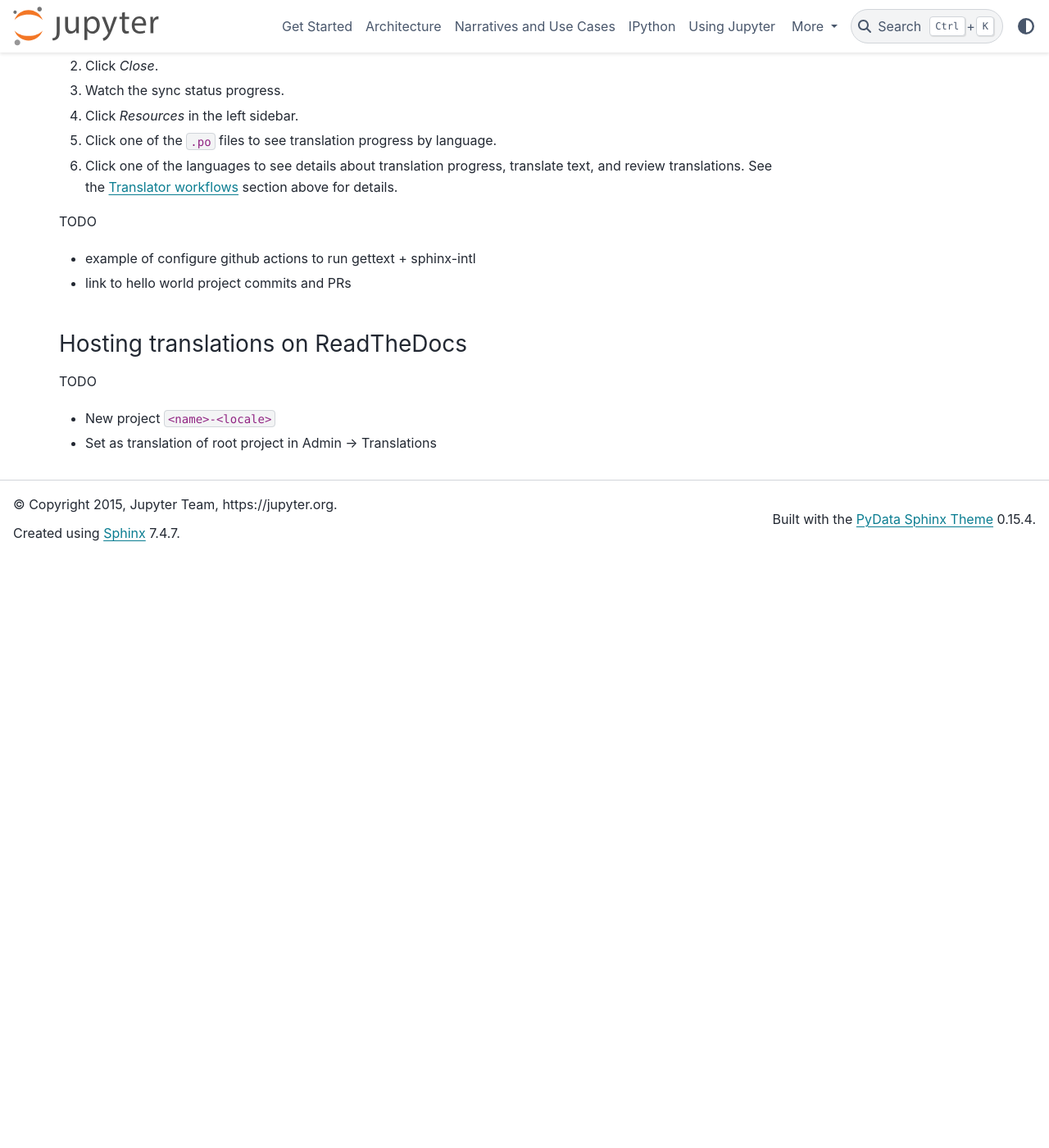
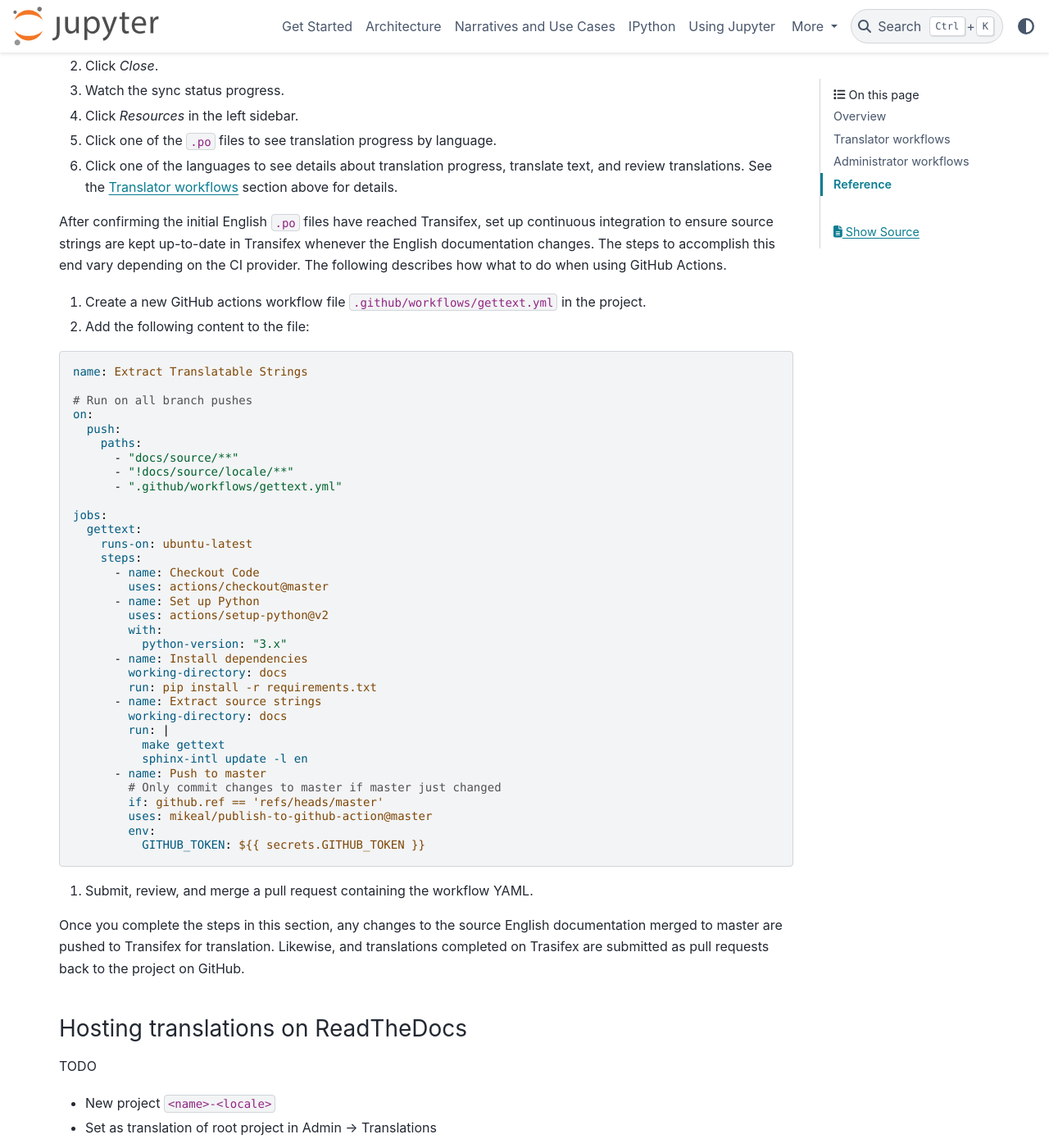
Before and after one commit to jupyter/jupyter, a Sphinx documentation site: the page built from docs/source/contrib_docs/doc-new-translation.md, in a window 1280 px wide and 1400 px high, scrolled down 6642 px. Shown: the whole window at 82% size. Built offline with Sphinx 7.4.7 and the PyData theme 0.15.4, drawn with Linux system fonts in a browser that asks for light colours; pages that are not in the unit, such as notebooks, are missing from menus; before the commit the page ends 7321 px from its top, so only the background shows below that; some of the changed text lies outside the part shown.

Commit message:
Add CI GitHub Action section and link to helloworld project

````diff
--- a/docs/source/contrib_docs/doc-new-translation.md
+++ b/docs/source/contrib_docs/doc-new-translation.md
@@ -259,10 +259,56 @@
 12. Click one of the languages to see details about translation progress, translate text, and review
     translations. See the [Translator workflows](#translator-workflows) section above for details.
 
-TODO
+After confirming the initial English `.po` files have reached Transifex, set up continuous
+integration to ensure source strings are kept up-to-date in Transifex whenever the English
+documentation changes. The steps to accomplish this end vary depending on the CI provider. The
+following describes how what to do when using GitHub Actions.
 
-- example of configure github actions to run gettext + sphinx-intl
-- link to hello world project commits and PRs
+1. Create a new GitHub actions workflow file `.github/workflows/gettext.yml` in the project.
+2. Add the following content to the file:
+
+```yaml
+name: Extract Translatable Strings
+
+# Run on all branch pushes
+on:
+  push:
+    paths:
+      - "docs/source/**"
+      - "!docs/source/locale/**"
+      - ".github/workflows/gettext.yml"
+
+jobs:
+  gettext:
+    runs-on: ubuntu-latest
+    steps:
+      - name: Checkout Code
+        uses: actions/checkout@master
+      - name: Set up Python
+        uses: actions/setup-python@v2
+        with:
+          python-version: "3.x"
+      - name: Install dependencies
+        working-directory: docs
+        run: pip install -r requirements.txt
+      - name: Extract source strings
+        working-directory: docs
+        run: |
+          make gettext
+          sphinx-intl update -l en
+      - name: Push to master
+        # Only commit changes to master if master just changed
+        if: github.ref == 'refs/heads/master'
+        uses: mikeal/publish-to-github-action@master
+        env:
+          GITHUB_TOKEN: ${{ secrets.GITHUB_TOKEN }}
+```
+
+3. Submit, review, and merge a pull request containing the workflow YAML.
+
+Once you complete the steps in this section, any changes to the source English documentation merged
+to master are pushed to Transifex for translation. Likewise, and translations completed on Trasifex
+are submitted as pull requests back to the project on GitHub.
 
 ### Hosting translations on ReadTheDocs
 
@@ -270,3 +316,8 @@
 
 - New project `<name>-<locale>`
 - Set as translation of root project in Admin -> Translations
+
+## Reference
+
+https://github.com/parente/helloworld-transifex-rtd is a mini-project configured to support the
+entire workflow described in this document.
````
